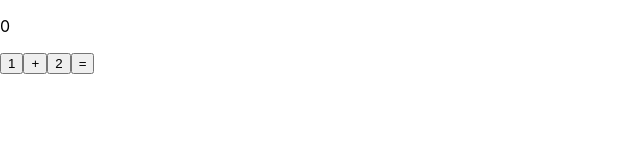
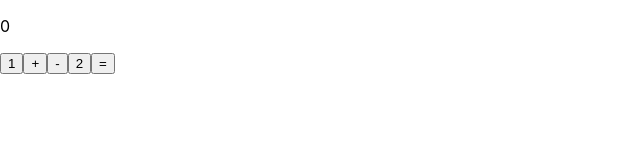
Before and after one commit to venwerem/react-learning, a React (Create React App) app: page / in a window 1280 px wide. Shown: the top 160 px of the page, without its empty margins (0-640 px from the left). Built offline with nearby package versions, Linux system fonts and the light colour scheme.

Commit message:
New update feb 17th

```diff
--- a/src/App.js
+++ b/src/App.js
@@ -3,7 +3,7 @@ import React, {useState} from 'react';
 import './App.css';
 
 // This is called a fragment in React
-{/* <></> */}
+//{/* <></> */}
 
 // React Life cycle
 
@@ -31,9 +31,19 @@ const App = () => {
    setCalculation('+')
   }
 
+  const handleSubtraction = () =>{
+    setCalculation('-')
+  }
+
   const handleResult = () => {
    if(calculation === '+') {
     const result = number1 + number2;
+
+    setAnswer(result)
+   }
+
+   if(calculation === '-'){
+    const result = number1 - number2;
     setAnswer(result)
    }
   }
@@ -53,8 +63,11 @@ const App = () => {
 
     <button onClick={handleButton1}>1</button>
     <button onClick={handleAddition}>+</button>
+    <button onClick={handleSubtraction}>-</button>
     <button onClick={handleButton2}>2</button>
     <button onClick={handleResult}>=</button>
+    <br/>
+
   </div>)
 }
 
```
